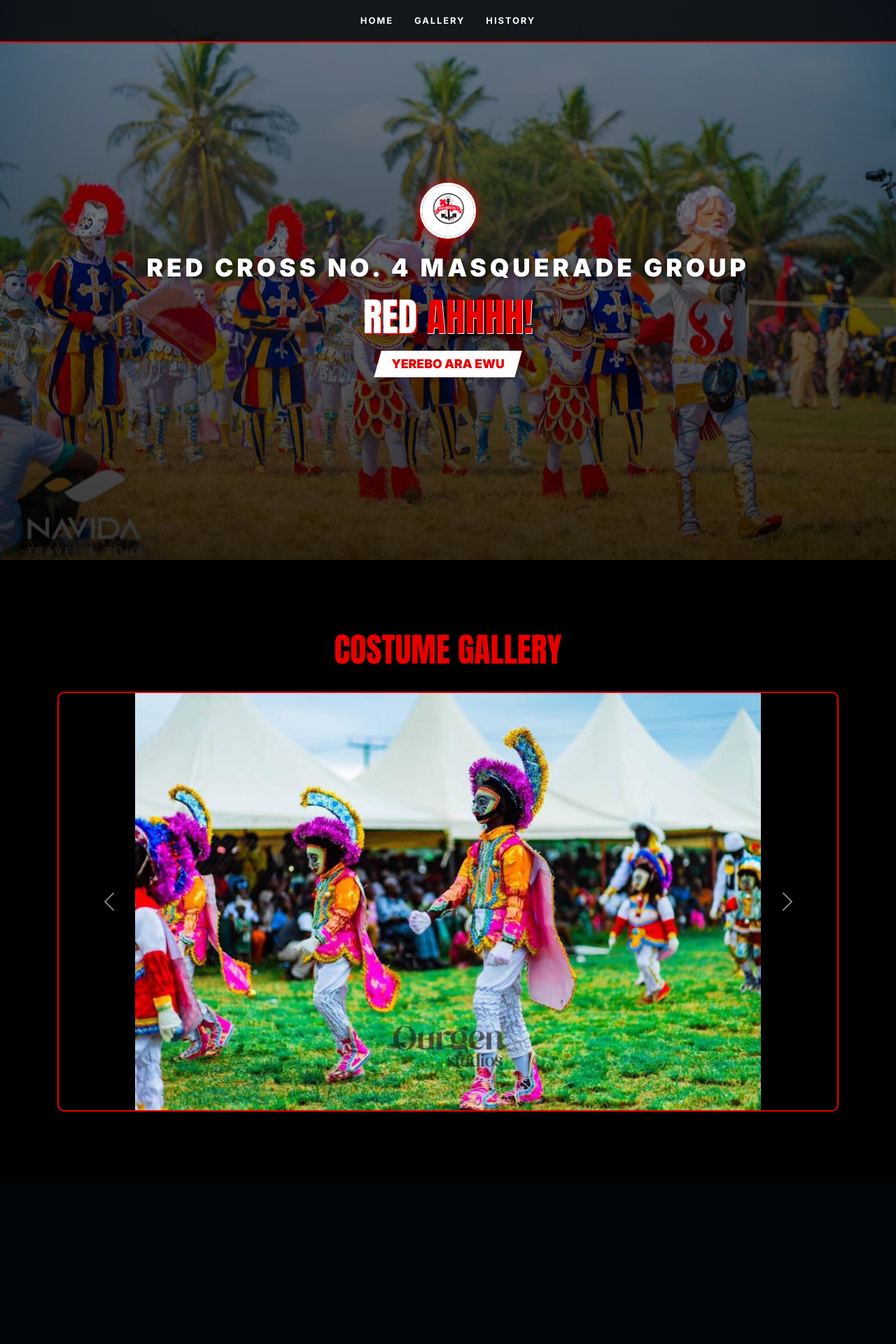
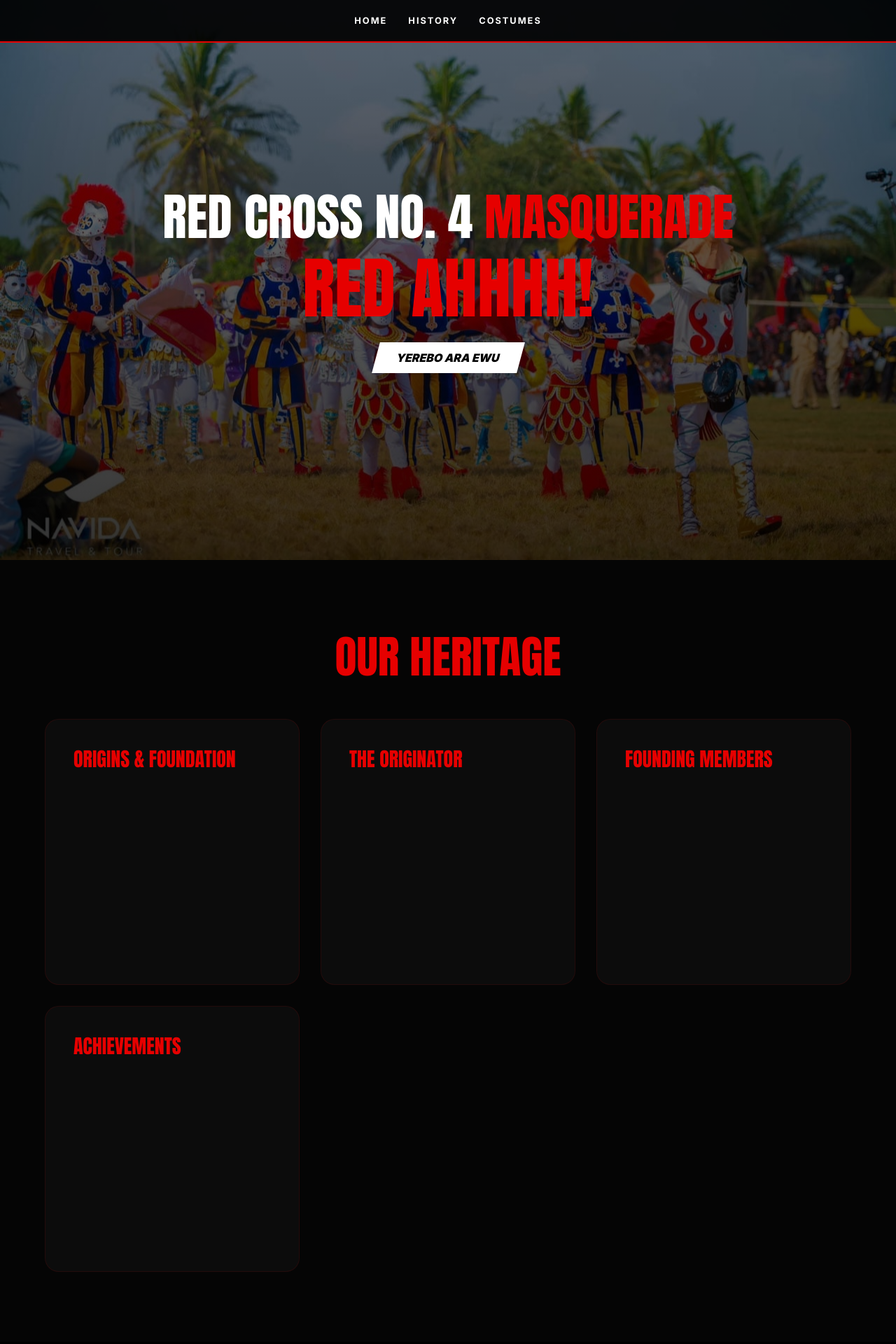
Before and after one commit to kobby244-png/Redcross-masquerade, a Django app: page / in a window 1280 px wide. Shown: the top 1920 px of the page at 70% size. Before the commit the page ends 1588 px from the top, so only its background shows below. Run offline with Django 5.2, Linux system fonts and the light colour scheme.

Commit message:
updated project on redcross

```diff
--- a/redcross_masquerade/settings.py
+++ b/redcross_masquerade/settings.py
@@ -25,7 +25,7 @@ SECRET_KEY = 'django-insecure-4rlsdrad&8@b3(!zzv1zplb%vgyq9_x^86yi11%ck5iza*cb(-
 # SECURITY WARNING: don't run with debug turned on in production!
 DEBUG = True
 
-ALLOWED_HOSTS = []
+ALLOWED_HOSTS = ['.vercel.app', '127.0.1']
 
 
 # Application definition
@@ -68,6 +68,7 @@ TEMPLATES = [
 ]
 
 WSGI_APPLICATION = 'redcross_masquerade.wsgi.application'
+
 
 
 # Database
--- a/redcross_masquerade/wsgi.py
+++ b/redcross_masquerade/wsgi.py
@@ -14,3 +14,4 @@ from django.core.wsgi import get_wsgi_application
 os.environ.setdefault('DJANGO_SETTINGS_MODULE', 'redcross_masquerade.settings')
 
 application = get_wsgi_application()
+app = get_wsgi_application()
--- /dev/null
+++ b/requirements.txt
@@ -0,0 +1 @@
+Django==6.0.1
--- a/templates/index.html
+++ b/templates/index.html
@@ -10,106 +10,186 @@
     <link href="https://fonts.googleapis.com/css2?family=Anton&family=Inter:wght@400;700;900&display=swap" rel="stylesheet">
 
     <style>
-        :root { --red: #e60000; --white: #ffffff; }
+        :root {
+            --red: #e60000;
+            --dark: #000000;
+            --glass: rgba(255, 255, 255, 0.03);
+            --transition: 0.5s cubic-bezier(0.175, 0.885, 0.32, 1.275);
+        }
+
         html { scroll-behavior: smooth; }
-        body, html { margin: 0; padding: 0; font-family: 'Inter', sans-serif; background: #000; color: #fff; }
-
-        /* HERO SECTION */
-        .hero {
-            height: 100vh;
-            background: linear-gradient(rgba(0,0,0,0.4), rgba(0,0,0,0.8)),
-                        url("{% static 'images/Kobby.JPG' %}") no-repeat center center/cover;
-            display: flex; flex-direction: column; justify-content: center; align-items: center; text-align: center;
+        body {
+            margin: 0; padding: 0;
+            font-family: 'Inter', sans-serif;
+            background: var(--dark);
+            color: #fff;
+            overflow-x: hidden;
         }
 
         /* NAVIGATION */
         nav {
             position: fixed; top: 0; width: 100%; padding: 20px 0; z-index: 1000;
             display: flex; justify-content: center; gap: 30px;
-            background: rgba(0, 0, 0, 0.8); border-bottom: 2px solid var(--red);
+            background: rgba(0, 0, 0, 0.9); border-bottom: 2px solid var(--red);
         }
-        nav a { color: white; text-decoration: none; font-weight: 700; font-size: 0.8rem; letter-spacing: 2px; }
-
-        /* CENTERED LOGO */
-        .logo-center img { height: 80px; width: 80px; border-radius: 50%; border: 3px solid #fff; background: #fff; margin-bottom: 15px; box-shadow: 0 0 15px var(--red); }
-
-        /* FULL NAME - Enlarged for impact */
-        .full-name {
-            font-size: 2.2rem;
-            letter-spacing: 5px;
-            font-weight: 900;
-            margin-bottom: 10px;
-            text-shadow: 2px 2px 10px rgba(0,0,0,0.8);
-            text-transform: uppercase;
+        nav a {
+            color: #fff; text-decoration: none; font-weight: 700;
+            font-size: 0.8rem; letter-spacing: 2px; text-transform: uppercase;
         }
 
-        /* MOTTO CALL - Scaled down */
-        h1.call { font-family: 'Anton', sans-serif; font-size: 3.5rem; text-transform: uppercase; margin: 0; }
-        .white-text { text-shadow: 2px 2px 0px var(--red); }
-        .red-text { color: var(--red); text-shadow: 1px 1px 0px #fff, 5px 5px 15px rgba(0,0,0,0.9); }
+        /* HERO SECTION */
+        .hero {
+            height: 100vh;
+            background: linear-gradient(rgba(0,0,0,0.5), rgba(0,0,0,0.8)),
+                        url("{% static 'images/Kobby.JPG' %}") no-repeat center center/cover;
+            display: flex; flex-direction: column; justify-content: center; align-items: center; text-align: center;
+        }
+        .hero h1 { font-family: 'Anton', sans-serif; font-size: clamp(2rem, 8vw, 4.5rem); text-transform: uppercase; margin:0; }
+        .red-highlight { color: var(--red); }
+        .slogan-box {
+            background: #fff; color: #000; padding: 10px 30px; font-weight: 900;
+            transform: skew(-15deg); margin-top: 20px;
+        }
 
-        /* RESPONSE BOX - Scaled down */
-        .response-box {
-            background: #fff;
-            color: var(--red);
-            padding: 6px 25px;
-            font-weight: 900;
-            font-size: 1.1rem;
-            clip-path: polygon(5% 0%, 100% 0%, 95% 100%, 0% 100%);
-            margin-top: 15px;
+        /* HISTORY SECTION */
+        #history { padding: 100px 5%; background: #050505; }
+        .section-title {
+            text-align: center; font-family: 'Anton'; font-size: clamp(2.5rem, 10vw, 4rem);
+            color: var(--red); margin-bottom: 50px; text-transform: uppercase;
         }
+        .history-grid {
+            display: grid; grid-template-columns: repeat(auto-fit, minmax(320px, 1fr));
+            gap: 30px; max-width: 1300px; margin: 0 auto;
+        }
+        .history-card {
+            background: var(--glass); padding: 40px; border-radius: 20px;
+            border: 1px solid rgba(230, 0, 0, 0.1); transition: var(--transition);
+            min-height: 380px; cursor: pointer;
+        }
+        .history-card:hover {
+            transform: scale(1.05); background: rgba(230, 0, 0, 0.05);
+            border-color: var(--red); box-shadow: 0 15px 40px rgba(230, 0, 0, 0.2);
+        }
+        .history-card h3 { font-family: 'Anton'; color: var(--red); margin-bottom: 20px; text-transform: uppercase; }
+        .typewriter-text { font-size: 0.95rem; line-height: 1.7; color: #eee; }
 
         /* GALLERY SECTION */
         #gallery { padding: 100px 0; background: #000; }
-        .section-title { font-family: 'Anton'; font-size: 3rem; color: var(--red); text-align: center; margin-bottom: 30px; }
-        .carousel-item img { height: 75vh; object-fit: contain; background: #000; border: 2px solid var(--red); border-radius: 10px; }
+        .gallery-viewport {
+            width: 90%; max-width: 1200px; margin: 0 auto; height: 650px;
+            position: relative; border-radius: 20px; overflow: hidden;
+            border: 1px solid rgba(230, 0, 0, 0.3);
+        }
+        .costume-slide {
+            position: absolute; inset: 0; opacity: 0;
+            transition: opacity 1.2s ease-in-out; background-size: cover; background-position: center;
+        }
+        .costume-slide.active { opacity: 1; }
+        .slide-info {
+            position: absolute; bottom: 0; left: 0; width: 100%; padding: 40px;
+            background: linear-gradient(transparent, rgba(0,0,0,0.9));
+        }
+        .slide-counter {
+            position: absolute; top: 20px; right: 20px; background: var(--red);
+            padding: 5px 15px; border-radius: 20px; font-weight: bold; font-size: 0.8rem;
+        }
     </style>
 </head>
 <body>
 
     <nav>
-        <a href="#home">HOME</a>
-        <a href="#gallery">GALLERY</a>
-        <a href="#history">HISTORY</a>
+        <a href="#home">Home</a>
+        <a href="#history">History</a>
+        <a href="#gallery">Costumes</a>
     </nav>
 
-    <div class="hero" id="home">
-        <div class="logo-center"><img src="{% static 'images/logo.jpg' %}" alt="Logo"></div>
-        <div class="full-name">RED CROSS NO. 4 MASQUERADE GROUP</div>
-        <h1 class="call">
-            <span class="white-text">RED</span> <span class="red-text">AHHHH!</span>
-        </h1>
-        <div class="response-box">YEREBO ARA EWU</div>
-    </div>
+    <section id="home" class="hero">
+        <h1>RED CROSS NO. 4 <span class="red-highlight">MASQUERADE</span></h1>
+        <h1 class="red-highlight" style="font-size: clamp(3rem, 12vw, 6rem);">RED AHHHH!</h1>
+        <div class="slogan-box">YEREBO ARA EWU</div>
+    </section>
 
-  <section id="gallery">
-    <h2 class="section-title">COSTUME GALLERY</h2>
-    <div id="costumeCarousel" class="carousel slide container" data-bs-ride="carousel">
-        <div class="carousel-inner">
-
-            <div class="carousel-item active">
-                <img src="{% static 'images/gallery/Costume 1.JPG' %}" class="d-block w-100" alt="Costume 1">
+    <section id="history">
+        <h2 class="section-title">Our Heritage</h2>
+        <div class="history-grid">
+            <div class="history-card" onmouseenter="startTyping(this)">
+                <h3>Origins & Foundation</h3>
+                <div class="typewriter-text" data-text="Established in 1942 in Abasraba[cite: 3]. The Winneba Masquerade Festival was created to intensify merry-making during Christmas[cite: 2]. Red Cross No. 4 held its first official outing in 1943 after the first three groups were already formed[cite: 4, 5]."></div>
             </div>
 
-            {% for i in "x"|rjust:"34" %}
-            <div class="carousel-item">
-                <img src="{% static 'images/gallery/Costume ' %}{{ forloop.counter|add:1 }}.JPG" class="d-block w-100" alt="Costume Gallery Item">
+            <div class="history-card" onmouseenter="startTyping(this)">
+                <h3>The Originator</h3>
+                <div class="typewriter-text" data-text="Founded by J.C. Yamoah, a watch mechanic[cite: 6, 9]. The name was inspired by the merchant ship M.V. Red Cross, which brought goods to Winneba. He used masks and the Undis Brass Band provided by his uncle, Mr. Erskin Yamoah[cite: 6, 10]."></div>
             </div>
-            {% endfor %}
 
+            <div class="history-card" onmouseenter="startTyping(this)">
+                <h3>Founding Members</h3>
+                <div class="typewriter-text" data-text="J.E. Paintsil: Sanitary Inspector.&#10;Inso Mitchual: Sculptor of the M.V. Red Cross ship [cite: 11, 16].&#10;Korsa Acheampong: Woman actor[cite: 11].&#10;Mr. Turkson: Lady actor [cite: 13].&#10;Pkapo Hoffmann: Carpenter[cite: 11]."></div>
+            </div>
+
+            <div class="history-card" onmouseenter="startTyping(this)">
+                <h3>Achievements</h3>
+                <div class="typewriter-text" data-text="In 1957, during the Independence Celebration at Major Humphrey’s Park, the group won first place. Today, the group has over 200 members and is a vibrant part of the community [cite: 18, 21].&#10;&#10;Presented by: Tom Peter Paintsil[cite: 23]."></div>
+            </div>
         </div>
+    </section>
 
-        <button class="carousel-control-prev" type="button" data-bs-target="#costumeCarousel" data-bs-target="#costumeCarousel" data-bs-slide="prev">
-            <span class="carousel-control-prev-icon" aria-hidden="true"></span>
-            <span class="visually-hidden">Previous</span>
-        </button>
-        <button class="carousel-control-next" type="button" data-bs-target="#costumeCarousel" data-bs-target="#costumeCarousel" data-bs-slide="next">
-            <span class="carousel-control-next-icon" aria-hidden="true"></span>
-            <span class="visually-hidden">Next</span>
-        </button>
-    </div>
-</section>
+    <section id="gallery">
+        <h2 class="section-title">Costume Showcase</h2>
+        <div class="gallery-viewport" id="galleryViewport"></div>
+    </section>
 
-    <script src="https://cdn.jsdelivr.net/npm/bootstrap@5.3.0/dist/js/bootstrap.bundle.min.js"></script>
+    <footer style="text-align: center; padding: 60px; opacity: 0.5; border-top: 1px solid var(--glass);">
+        <p>Presented by Tom Peter Paintsil (The Group Father) [cite: 23]</p>
+        <p>&copy; 2026 Red Cross No. 4 Masquerade Group</p>
+    </footer>
+
+    <script>
+        // --- 1. TYPEWRITER LOGIC ---
+        function startTyping(card) {
+            const textElement = card.querySelector('.typewriter-text');
+            const fullText = textElement.getAttribute('data-text');
+            if (textElement.innerHTML === "") {
+                let i = 0;
+                function type() {
+                    if (i < fullText.length) {
+                        textElement.innerHTML += fullText.charAt(i) === '\n' ? '<br>' : fullText.charAt(i);
+                        i++;
+                        setTimeout(type, 15);
+                    }
+                }
+                type();
+            }
+        }
+
+        // --- 2. GALLERY INJECTION ---
+        const gallery = document.getElementById('galleryViewport');
+        const totalCostumes = 35;
+        const staticBase = "{% static 'images/gallery/' %}";
+
+        for (let i = 1; i <= totalCostumes; i++) {
+            const slide = document.createElement('div');
+            slide.className = `costume-slide ${i === 1 ? 'active' : ''}`;
+            slide.style.backgroundImage = `url('${staticBase}costume ${i}.JPG')`;
+            slide.innerHTML = `
+                <div class="slide-counter">Costume ${i} / ${totalCostumes}</div>
+                <div class="slide-info">
+                    <h3 style="font-family: 'Anton'; text-transform: uppercase;">Red Cross No. 4 Artistry</h3>
+                    <p>Traditional Winneba Masquerade Craftsmanship</p>
+                </div>`;
+            gallery.appendChild(slide);
+        }
+
+        // --- 3. ROTATION LOGIC ---
+        let currentIdx = 0;
+        const slides = document.querySelectorAll('.costume-slide');
+        setInterval(() => {
+            if(slides.length > 0) {
+                slides[currentIdx].classList.remove('active');
+                currentIdx = (currentIdx + 1) % slides.length;
+                slides[currentIdx].classList.add('active');
+            }
+        }, 3500);
+    </script>
 </body>
 </html>
```
Also changed, not shown: vercel.json (added), 1 other file.
